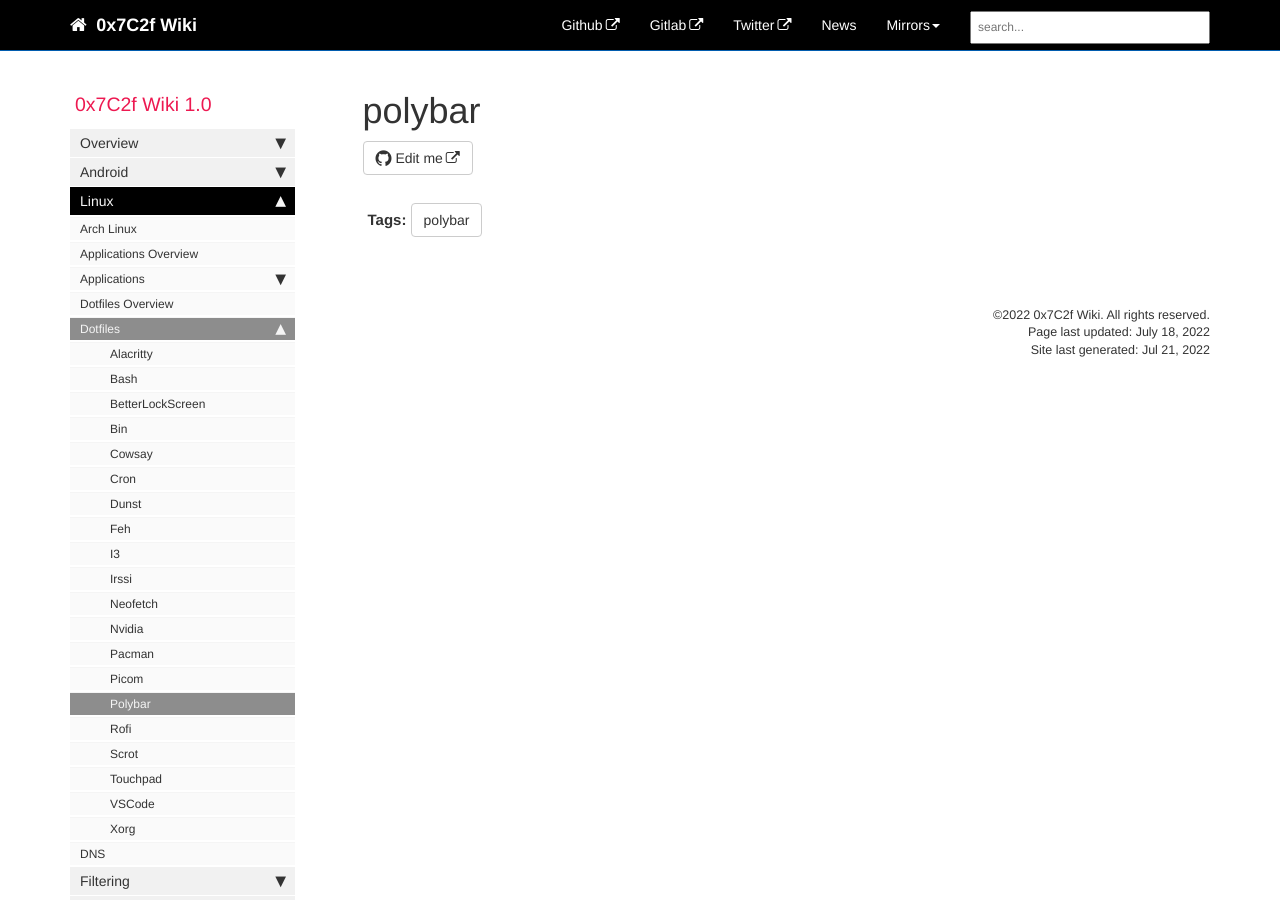
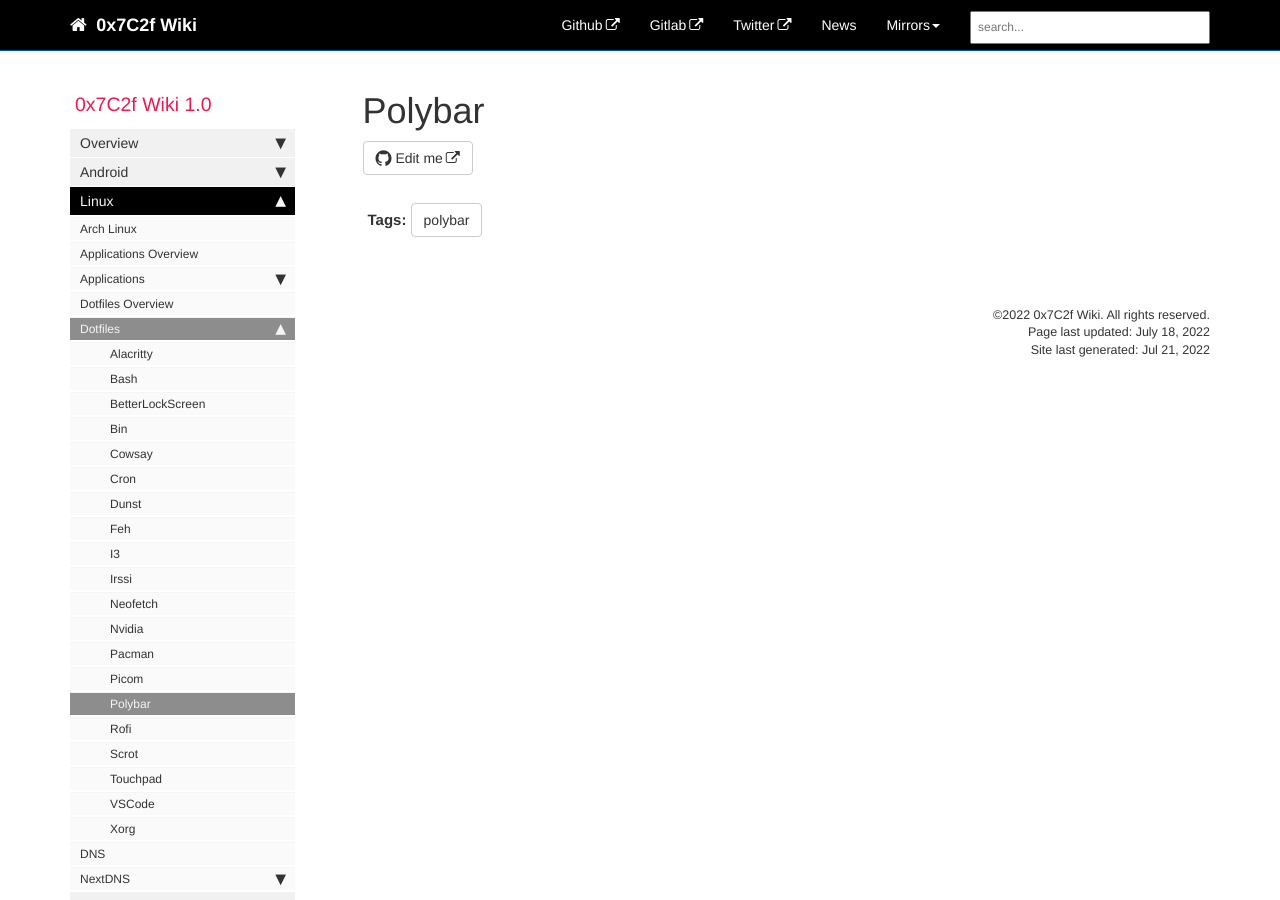
Before and after one commit to 0x7C2f/0x7C2f.github.io, a Jekyll site: the page built from pages/mydoc/dotfiles/polybar.md, in a window 1280 px wide. Built offline with Jekyll 4.4.1, drawn with Linux system fonts in a browser that asks for light colours; comment, search, counter and statistics services are not loaded.

Commit message:
modified files

```diff
--- a/_data/sidebars/mydoc_sidebar.yml
+++ b/_data/sidebars/mydoc_sidebar.yml
@@ -120,7 +120,7 @@
           - title: DNS
             output: web
             url: /dns.html
-            folderitems:
+            subfolders:
               - title: NextDNS
                 output: web
                 url: /nextdns.html
--- a/pages/mydoc/dotfiles/polybar.md
+++ b/pages/mydoc/dotfiles/polybar.md
@@ -1,5 +1,5 @@
 ---
-title: polybar
+title: Polybar
 tags: polybar
 keywords: polybar
 last_updated: July 18, 2022
```
